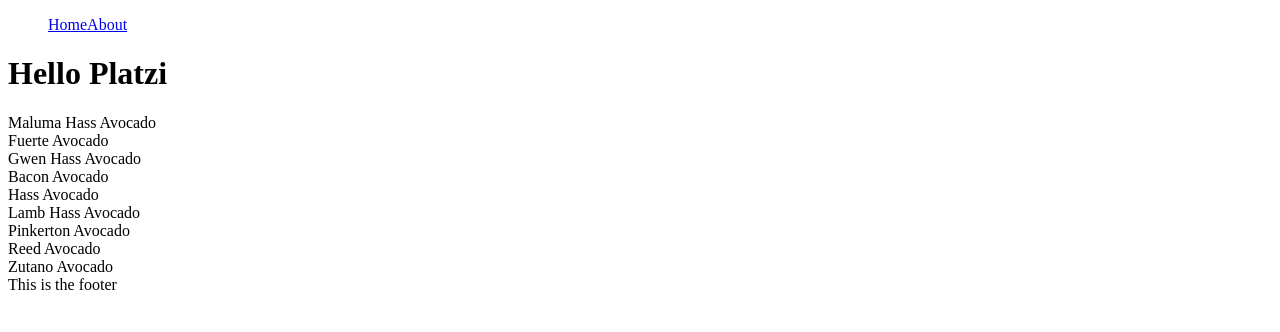
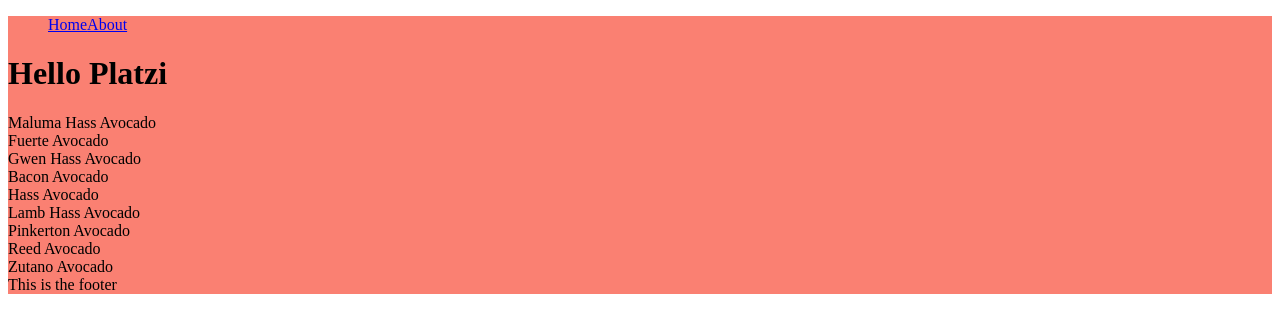
Before and after one commit to HajdukSanchez/avocato-nextjs, a Next.js app: page / in a window 1280 px wide. Shown: the top 332 px of the page. Built offline with nearby package versions, Linux system fonts and the light colour scheme.

Commit message:
:art: [ADD] Ways to add styles woth Next JS

```diff
--- a/components/Layout.tsx
+++ /dev/null
@@ -1,14 +0,0 @@
-import React, { FC } from 'react'
-import NavBar from '@components/NavBar'
-
-const Layout: FC = ({ children }) => {
-  return (
-    <div>
-      <NavBar />
-      {children}
-      <footer>This is the footer</footer>
-    </div>
-  )
-}
-
-export default Layout
--- /dev/null
+++ b/components/Layout/Layout.module.css
@@ -0,0 +1,3 @@
+.container {
+  background-color: salmon;
+}
--- /dev/null
+++ b/components/Layout/Layout.tsx
@@ -0,0 +1,23 @@
+import React, { FC } from 'react'
+import NavBar from '@components/NavBar/NavBar'
+/* import styles from './Layout.module.css' */
+
+const Layout: FC = ({ children }) => {
+  return (
+    <div className="container">
+      {/* <div className={styles.container}> */}
+      <NavBar />
+      {children}
+      <footer>This is the footer</footer>
+
+      {/* CSS in JS */}
+      <style jsx>{`
+        .container {
+          background-color: salmon;
+        }
+      `}</style>
+    </div>
+  )
+}
+
+export default Layout
--- a/pages/_app.tsx
+++ b/pages/_app.tsx
@@ -1,5 +1,5 @@
 import { AppProps } from 'next/app'
-import Layout from '@components/Layout'
+import Layout from '@components/Layout/Layout'
 
 function MyApp({ Component, pageProps }: AppProps) {
   return (
```
Also changed, not shown: components/NavBar/NavBar.tsx (renamed from components/NavBar.tsx).
